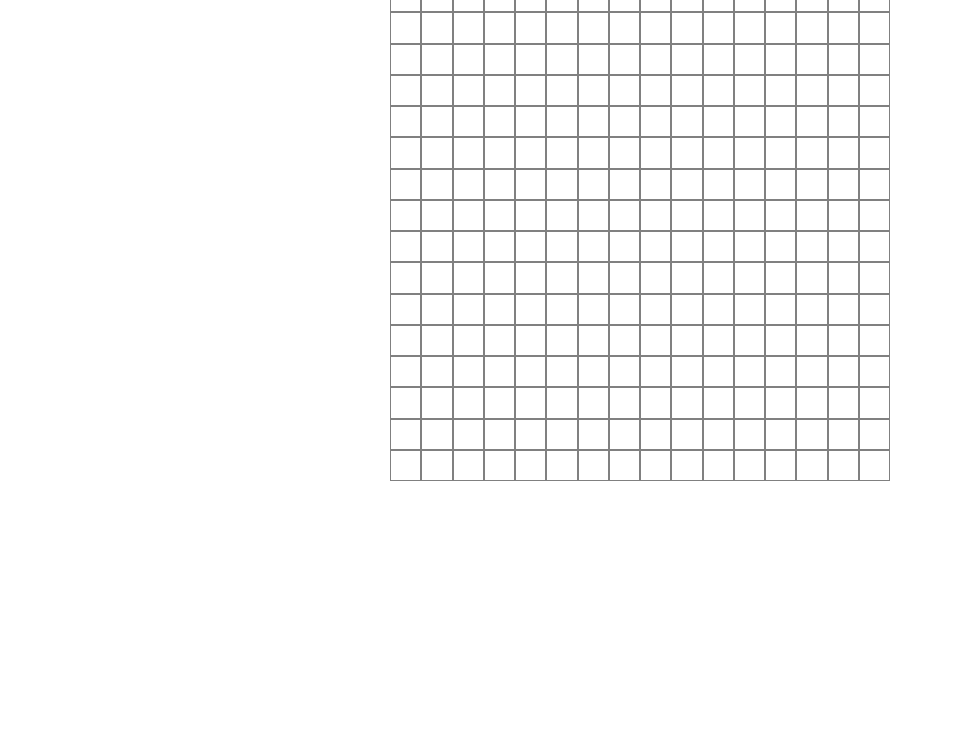
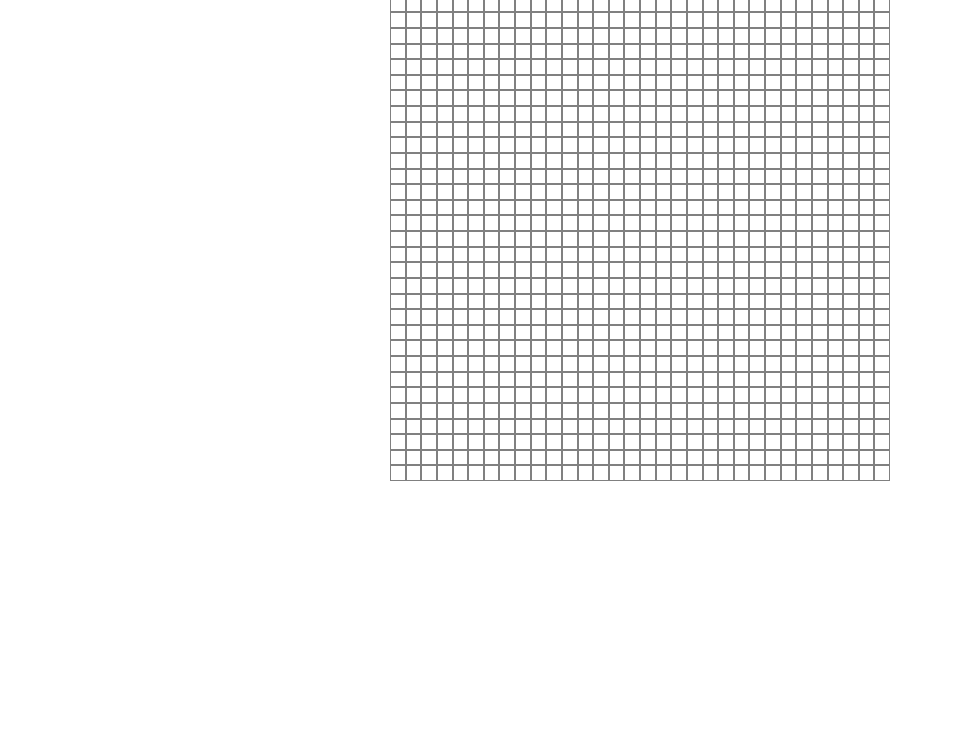
Before and after one commit to theninthfool/etch_a_sketch, a plain HTML site: page index.html in a window 1280 px wide. Shown: the part 56-800 px from the top of the page, without its empty margins (0-953 px from the left). Drawn offline with Linux system fonts and the light colour scheme.

Commit message:
Create js size variable to determine size of grid and use that variable in css

```diff
--- a/script.js
+++ b/script.js
@@ -1,7 +1,11 @@
 let canvas = document.querySelector("#canvas");
 
+// determines size of the grid and creates the css variable --size
+let size = 32;
+document.documentElement.style.setProperty('--size', size);
 
-let size = 16;
+
+// Creates Grid
 for (let i = 0; i < size * size; i++) {
     let cell = document.createElement("div");
     cell.className = "cell";
--- a/style.css
+++ b/style.css
@@ -1,5 +1,4 @@
 :root {
-    --size: 16;
     box-sizing: border-box;
 }
 
@@ -12,6 +11,7 @@
     height: 500px;
     margin: auto;
     display: grid;
+    /* The size variable comes from js file */
     grid-template-columns: repeat(var(--size), 1fr);
     grid-template-rows: repeat(var(--size), 1fr);
 }
```
